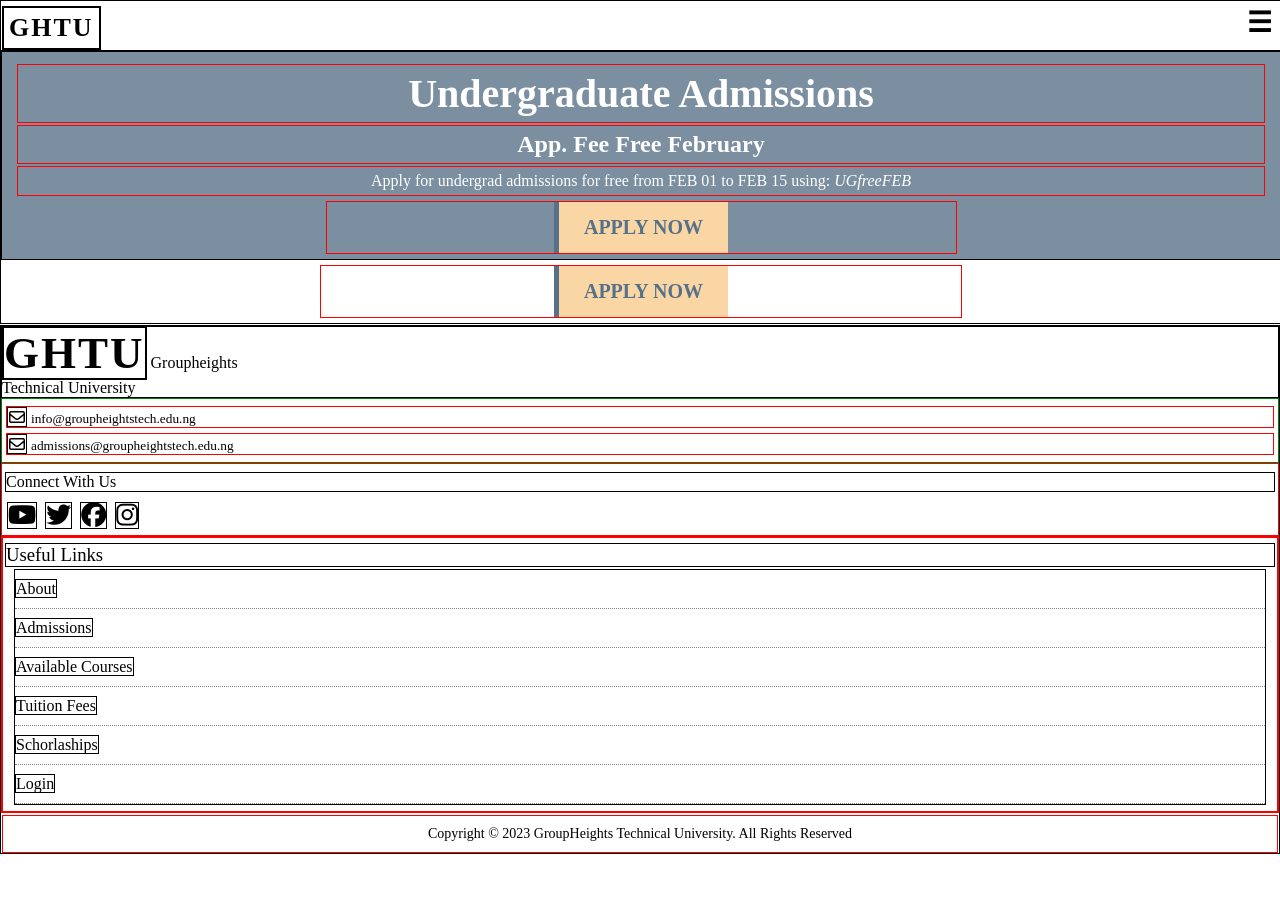
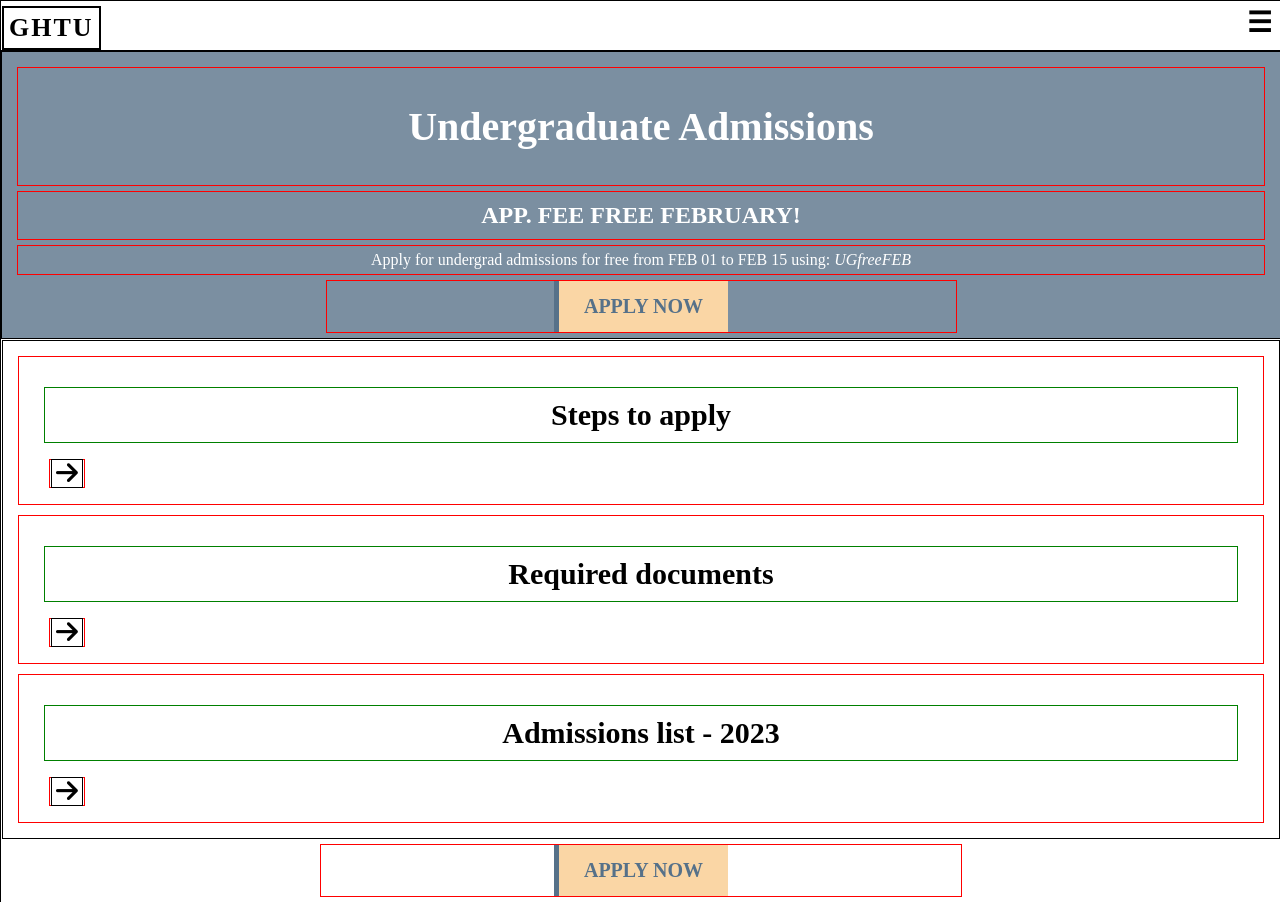
Before and after one commit to ashraf267/group-heights-university, a plain HTML site: page index.html in a window 1280 px wide. Shown: the top 902 px of the page. Before the commit the page ends 854 px from the top, so only its background shows below. Drawn offline with Linux system fonts and the light colour scheme.

Commit message:
added more contents - steps to apply, required docs, and admissions list - to the post-header

```diff
--- a/index.html
+++ b/index.html
@@ -116,8 +116,56 @@
                 color: white;
                 border: 1px solid red;
                 text-align: center;
-                margin: 2px 5px;
+                margin: 5px;
+            }
+
+            #banner h1 {
+                padding: 35px 10px;
+                font-size: 40px;
+                text-transform: capitalize;
+            }
+
+            #banner h2 {
+                padding: 10px;
+                text-transform: uppercase;
+            }
+
+            #banner p {
                 padding: 5px;
+            }
+
+            #boxes {
+                border: 1px solid black;
+                padding: 5px 10px;
+                margin: 1px;
+            }
+
+            .box {
+                border: 1px solid red;
+                margin: 10px 5px;
+                padding: 15px 25px;
+            }
+
+            .box h2 {
+                border: 1px solid green;
+                text-align: center;
+                font-size: 30px;
+                padding: 10px 20px;
+                margin: 15px 0;
+            }
+
+            .box a {
+                border: 1px solid red;
+                font-size: 25px;
+                color: black;
+                text-decoration: none;
+                margin: 0 5px;
+            }
+
+            .box a i {
+                border: 1px solid black;
+                margin: 1px;
+                padding: 1px 4px;
             }
 
             /* footer */
@@ -246,11 +294,26 @@
         <div id="post-header">
             <!-- every content between the header and footer comes here -->
             <div id="banner">
-                <h1 class="children" style="font-size: 40px;">Undergraduate Admissions</h1>
-                <h2 class="children">App. Fee Free February</h2>
+                <h1 class="children">Undergraduate admissions</h1>
+                <h2 class="children">App. fee free february!</h2>
                 <p class="children">Apply for undergrad admissions for free from FEB 01 to FEB 15 using: <em>UGfreeFEB</em></p>
                 <div class="center-box">
                     <a href="#" class="action-btn">apply now</a>
+                </div>
+            </div>
+            <div id="boxes">
+                <div class="box">
+                    <h2>Steps to apply</h2>
+                    <!-- add a right arrow icon as a link here -->
+                    <a href="#"><i class="fa-solid fa-arrow-right"></i></a>
+                </div>
+                <div class="box">
+                    <h2>Required documents</h2>
+                    <a href="#"><i class="fa-solid fa-arrow-right"></i></a>
+                </div>
+                <div class="box">
+                    <h2>Admissions list - 2023</h2>
+                    <a href="#"><i class="fa-solid fa-arrow-right"></i></a>
                 </div>
             </div>
             <!-- apply now button -->
```
